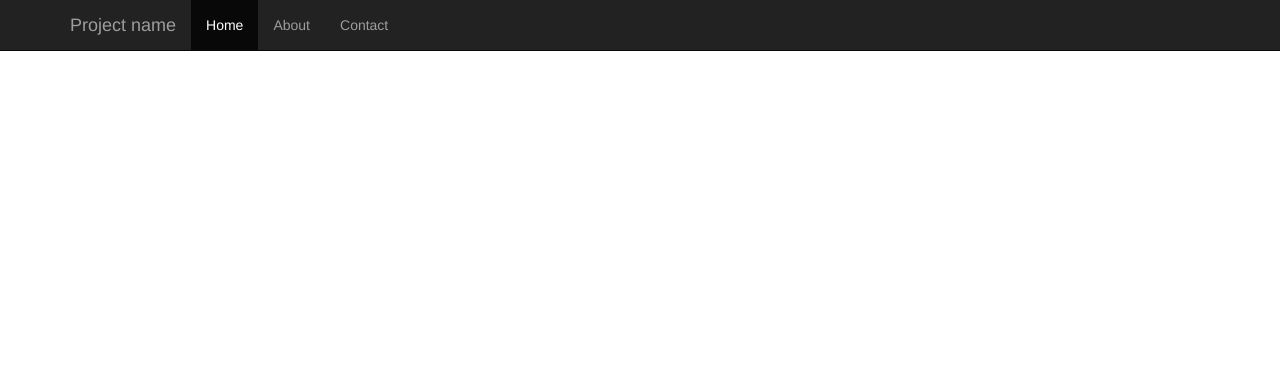
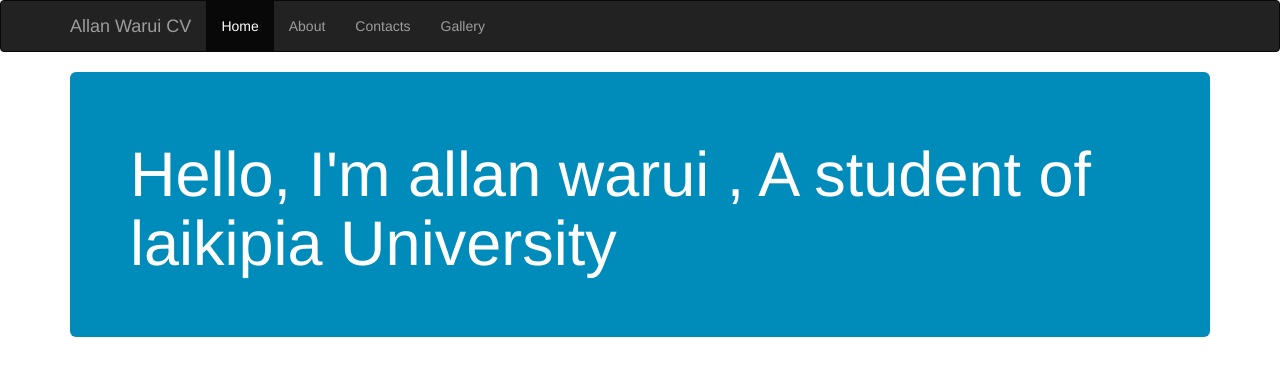
Before and after one commit to karisYg/allanwarui, a plain HTML site: page index.html in a window 1280 px wide. Drawn offline with nearby package versions, Linux system fonts and the light colour scheme.

Commit message:
updated the url

```diff
--- a/index.html
+++ b/index.html
@@ -1,25 +1,26 @@
 <!DOCTYPE html>
 <html>
 <head>
+	<meta charset="utf-8">
+    <meta http-equiv="X-UA-Compatible" content="IE=edge">
+    <meta name="viewport" content="width=device-width, initial-scale=1">
+    <!-- The above 3 meta tags *must* come first in the head; any other head content must come *after* these tags -->
+    <meta name="description" content="">
+    <meta name="author" content="">
 	<title>Allans Cv</title>
-	<link rel="stylesheet" type="text/css"
-	href="https://maxcdn.bootstrapcdn.com/bootstrap/3.3.7/css/bootstrap.min.css">
+
 
 	<link rel="stylesheet" type="text/css"
 	href="https://maxcdn.bootstrapcdn.com/font-awesome/4.7.0/css/font-awesome.min.css">
 
-	<link rel="stylesheet" type="text/css"
-	href="https://maxcdn.bootstrapcdn.com/bootswatch/3.3.7/cerulean/bootstrap.min.css">
-	<link rel="stylesheet" type="text/css" href="css/styles.css">
 
 	<link rel="stylesheet" type="text/css"
 	href="https://maxcdn.bootstrapcdn.com/bootswatch/3.3.7/yeti/bootstrap.min.css">
+	<link rel="stylesheet" type="text/css" href="css/styles.css">
 
 </head>
 <body>
-	<div class="container">
-
-    <nav class="navbar navbar-inverse navbar-fixed-top">
+	<nav class="navbar navbar-inverse">
       <div class="container">
         <div class="navbar-header">
           <button type="button" class="navbar-toggle collapsed" data-toggle="collapse" data-target="#navbar" aria-expanded="false" aria-controls="navbar">
@@ -28,54 +29,37 @@
             <span class="icon-bar"></span>
             <span class="icon-bar"></span>
           </button>
-          <a class="navbar-brand" href="#">Project name</a>
+          <a class="navbar-brand" href="#">Allan Warui CV</a>
         </div>
         <div id="navbar" class="collapse navbar-collapse">
           <ul class="nav navbar-nav">
             <li class="active"><a href="#">Home</a></li>
             <li><a href="#about">About</a></li>
-            <li><a href="#contact">Contact</a></li>
+            <li><a href="#contact">Contacts</a></li>
+            <li><a href="#gallery">Gallery</a></li>
           </ul>
         </div><!--/.nav-collapse -->
       </div>
     </nav>
-    <nav class="navbar navbar-inverse navbar-fixed-top">
-      <div class="container">
-        <div class="navbar-header">
-          <button type="button" class="navbar-toggle collapsed" data-toggle="collapse" data-target="#navbar" aria-expanded="false" aria-controls="navbar">
-            <span class="sr-only">Toggle navigation</span>
-            <span class="icon-bar"></span>
-            <span class="icon-bar"></span>
-            <span class="icon-bar"></span>
-          </button>
-          <a class="navbar-brand" href="#">Project name</a>
-        </div>
-        <div id="navbar" class="collapse navbar-collapse">
-          <ul class="nav navbar-nav">
-            <li class="active"><a href="#">Home</a></li>
-            <li><a href="#about">About</a></li>
-            <li><a href="#contact">Contact</a></li>
-          </ul>
-        </div><!--/.nav-collapse -->
-      </div>
-    </nav>
+	<div class="container">
+			    <div class="jumbotron" style="    background-color: #008cba;color: white;">
+		    	    <h1>Hello, I'm allan warui , A student of laikipia University</h1>
+		    	</div>
 
-<!-- 		<p>
 
-			Lorem ipsum dolor sit amet, consectetur adipisicing elit, sed do eiusmod
-			tempor incididunt ut labore et dolore magna aliqua. Ut enim ad minim veniam,
-			quis nostrud exercitation ullamco laboris nisi ut aliquip ex ea commodo
-			consequat. Duis aute irure dolor in reprehenderit in voluptate velit esse
-			cillum dolore eu fugiat nulla pariatur. Excepteur sint occaecat cupidatat non
-			proident, sunt in culpa qui officia deserunt mollit anim id est laborum.
-		</p>
-		<button class="btn btn-primary"> Allan Warui</button>
-		<a href="https://www.facebook.com/KarisYgBorabora" target="blank">
-			<i class="fa fa-facebook-official" aria-hidden="true"></i>
-		</a> -->
+
+
+
 
 
 	</div>
 
+
+<script
+  src="https://code.jquery.com/jquery-3.2.1.min.js"
+  integrity="sha256-hwg4gsxgFZhOsEEamdOYGBf13FyQuiTwlAQgxVSNgt4="
+  crossorigin="anonymous"></script>
+
+<script src="https://maxcdn.bootstrapcdn.com/bootstrap/3.3.7/js/bootstrap.min.js"></script>
 </body>
 </html>
```
